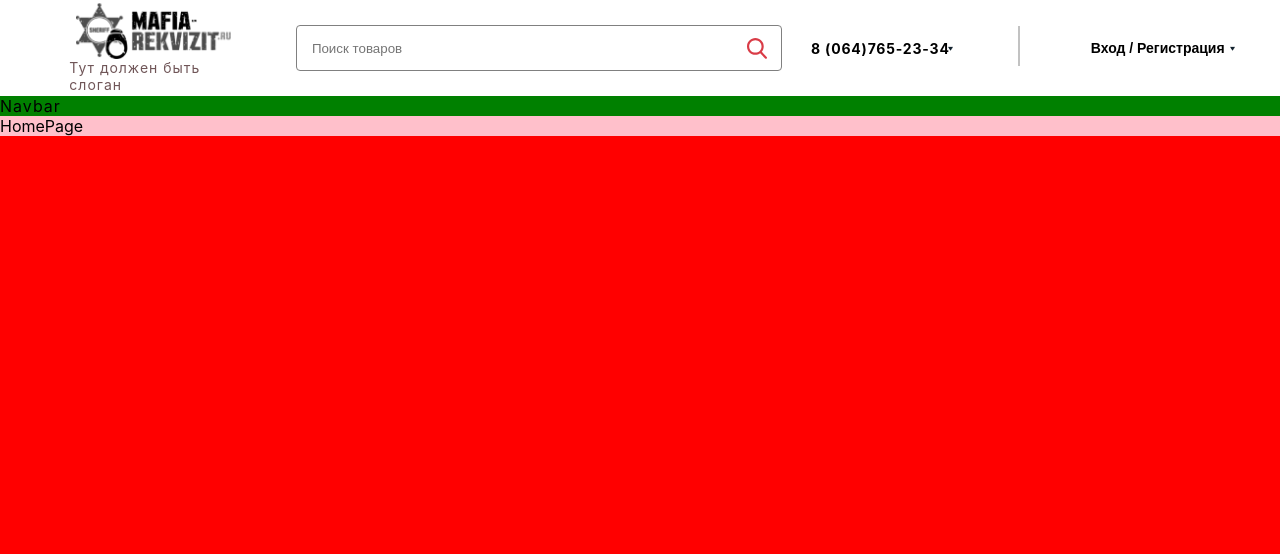
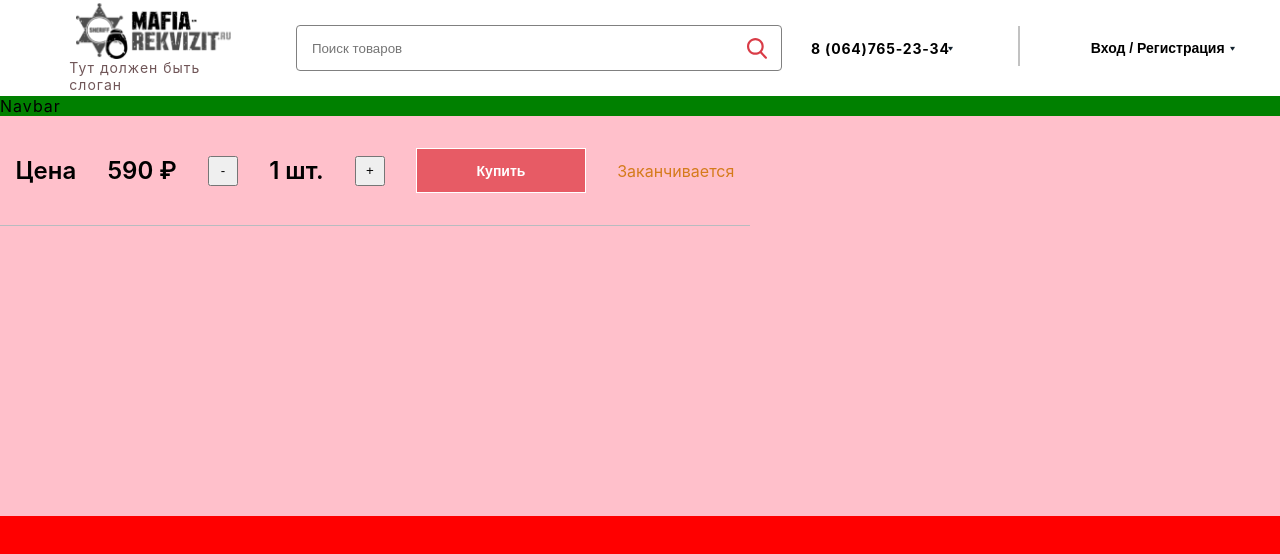
Before and after one commit to ann4ann/Store-Mafia, a React (Create React App) app: page / in a window 1280 px wide. Shown: the top 554 px of the page. Built offline with nearby package versions, Linux system fonts and the light colour scheme.

Commit message:
CardDetailDescription top part

```diff
--- a/src/app/components/pages/HomePage/HomePage.tsx
+++ b/src/app/components/pages/HomePage/HomePage.tsx
@@ -1,8 +1,9 @@
 import React from "react";
 import styles from "./HomePage.module.scss";
+import { CardDetailDesc } from './../../ui/CardDetailDesc/CardDetailDesc';
 
 const HomePage = () => {
-  return <div className={styles.homePage}>HomePage</div>;
+  return <div className={styles.homePage}><CardDetailDesc /></div>;
 };
 
 export default HomePage;
--- /dev/null
+++ b/src/app/components/ui/CardDetailDesc/CardDetailDesc.module.scss
@@ -0,0 +1,49 @@
+.wrapper {
+    width: 750px;
+    height: 400px;
+
+    .firstDiv {
+        display: flex;
+        height: 110px;
+        border-bottom: 1px solid #B7BCC0;
+        text-align: center;
+        justify-content: space-around;
+
+        p {
+            text-align: center;
+            font-size: 24px;
+            margin: auto 0 auto 0;
+            font-weight: 600;
+        }
+
+        button {
+            width: 30px;
+            height: 30px;
+            margin: auto 0 auto 0;
+        }
+
+        button:hover {
+            cursor: pointer;
+        }
+
+        input {
+            width: 170px;
+            height: 45px;
+            margin: auto 0 auto 0;
+            background-color: #E75B65;
+            color: #fff;
+            border: 1px solid #fff;
+            font-weight: 600;
+            font-size: 14px;
+        }
+
+        input:hover {
+            cursor: pointer;
+        }
+
+        span {
+            margin: auto 0 auto 0;
+            color: #D57B1C;
+        }
+    }
+}
--- /dev/null
+++ b/src/app/components/ui/CardDetailDesc/CardDetailDesc.tsx
@@ -0,0 +1,59 @@
+import React, {useState} from 'react'
+import style from './CardDetailDesc.module.scss'
+
+
+export const CardDetailDesc = () => {
+    const data = {
+        text: 'Цена',
+        money: ' ₽',
+        status: 'Заканчивается',
+        article: 'Арт. U303303303',
+        category: 'Категория Таблички',
+        description: 'Таблички для фотосессий на игре мафия. Материал – ПВХ. Размер 20*30 см. Различные варианты текста. Golden Mafia – качественный реквизит для игры в мафию. Сделано в России.'
+    }
+
+    const [count, setCount] = useState(1)
+
+    const increment = () => {
+        if(count < 10)
+        setCount(count + 1)
+    }
+
+    const decrement = () => {
+        if(count !== 0)
+        setCount(count - 1)
+    }
+
+    const [price, setPrice] = useState(590)
+
+    const incPrice = () => {
+        if(price !== 5900)
+        setPrice(price + 590)
+    }
+
+   const decPrice = () => {
+        if(price !== 0)
+        setPrice(price - 590)
+   }
+
+
+    return(
+        <div className={style.wrapper}>
+            <div className={style.firstDiv}>
+                <p>{data.text}</p>
+                <p>{price} {data.money}</p>
+                <button onClick={ (event:any) => {decrement()
+                decPrice() } } >-</button>
+                <p>{count} шт.</p>
+                <button onClick={ (event:any) => {
+                    increment()
+                    incPrice() }}>+</button>
+                <input type='submit' value='Купить' className={style.btn} />
+                <span>{data.status}</span>
+            </div>
+            <div className={style.secondDiv}>
+
+            </div>
+        </div>
+    )
+}
```
